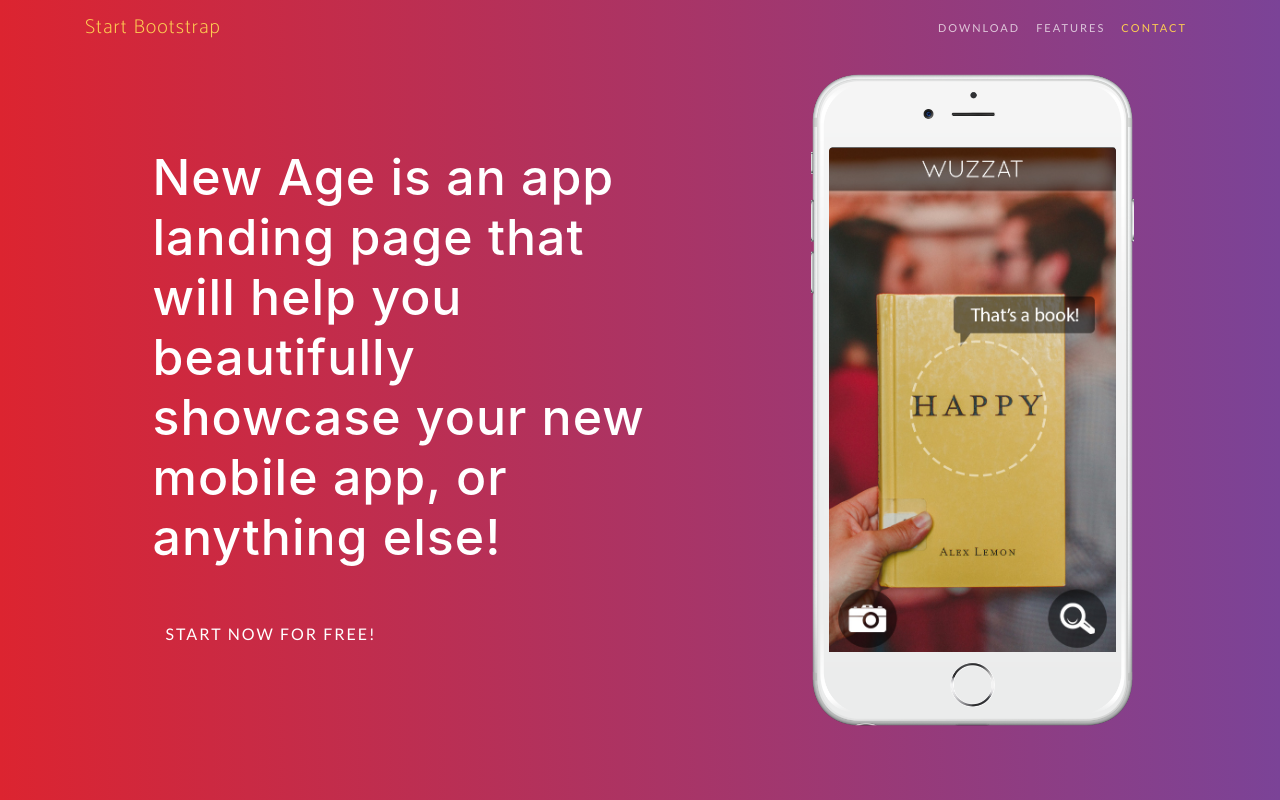
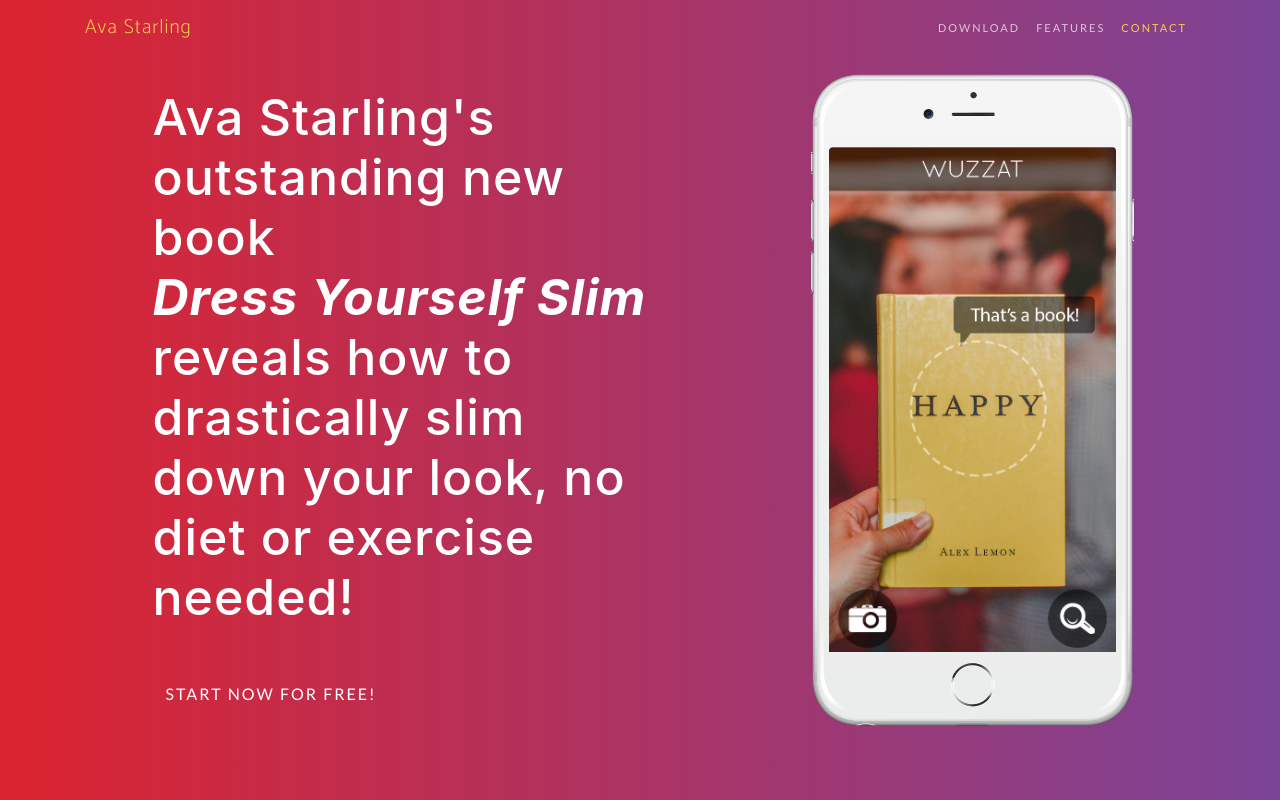
Before and after one commit to InspiringLifeDesign/AvaStarling, a website with bundled scripts: page index.html in a window 1280 px wide. Shown: the top 800 px of the page. Built offline with nearby package versions, Linux system fonts and the light colour scheme; a web font is replaced by a local one.

Commit message:
Adding intro text and home link

```diff
--- a/index.html
+++ b/index.html
@@ -8,7 +8,7 @@
     <meta name="description" content="">
     <meta name="author" content="">
 
-    <title>New Age - Start Bootstrap Theme</title>
+    <title>Ava Starling - Dress Yourself Slim</title>
 
     <!-- Bootstrap core CSS -->
     <link href="vendor/bootstrap/css/bootstrap.min.css" rel="stylesheet">
@@ -33,7 +33,7 @@
     <!-- Navigation -->
     <nav class="navbar navbar-expand-lg navbar-light fixed-top" id="mainNav">
       <div class="container">
-        <a class="navbar-brand js-scroll-trigger" href="#page-top">Start Bootstrap</a>
+        <a class="navbar-brand js-scroll-trigger" href="#page-top">Ava Starling</a>
         <button class="navbar-toggler navbar-toggler-right" type="button" data-toggle="collapse" data-target="#navbarResponsive" aria-controls="navbarResponsive" aria-expanded="false" aria-label="Toggle navigation">
           Menu
           <i class="fa fa-bars"></i>
@@ -59,7 +59,7 @@
         <div class="row h-100">
           <div class="col-lg-7 my-auto">
             <div class="header-content mx-auto">
-              <h1 class="mb-5">New Age is an app landing page that will help you beautifully showcase your new mobile app, or anything else!</h1>
+              <h1 class="mb-5">Ava Starling's outstanding new book<br><b><i>Dress Yourself Slim</i></b><br>reveals how to drastically slim down your look, no diet or exercise needed!</h1>
               <a href="#download" class="btn btn-outline btn-xl js-scroll-trigger">Start Now for Free!</a>
             </div>
           </div>
```
